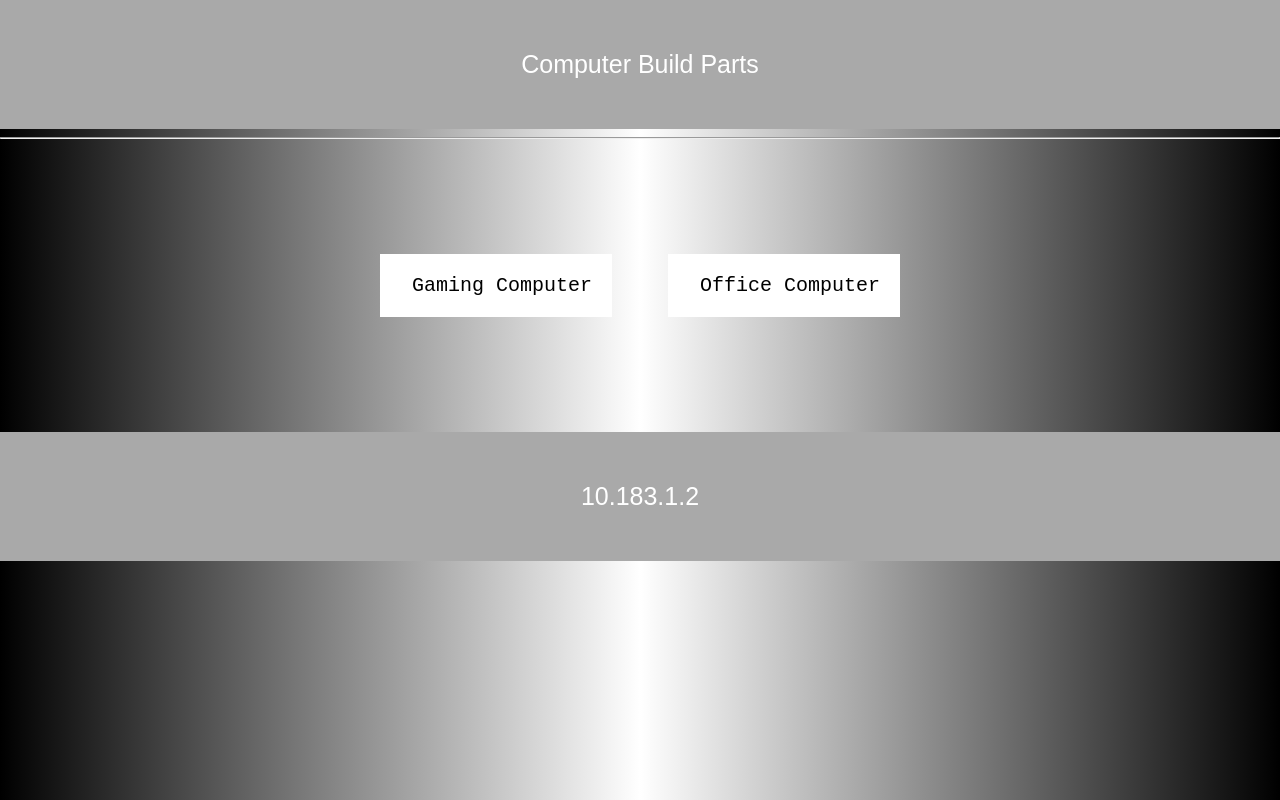
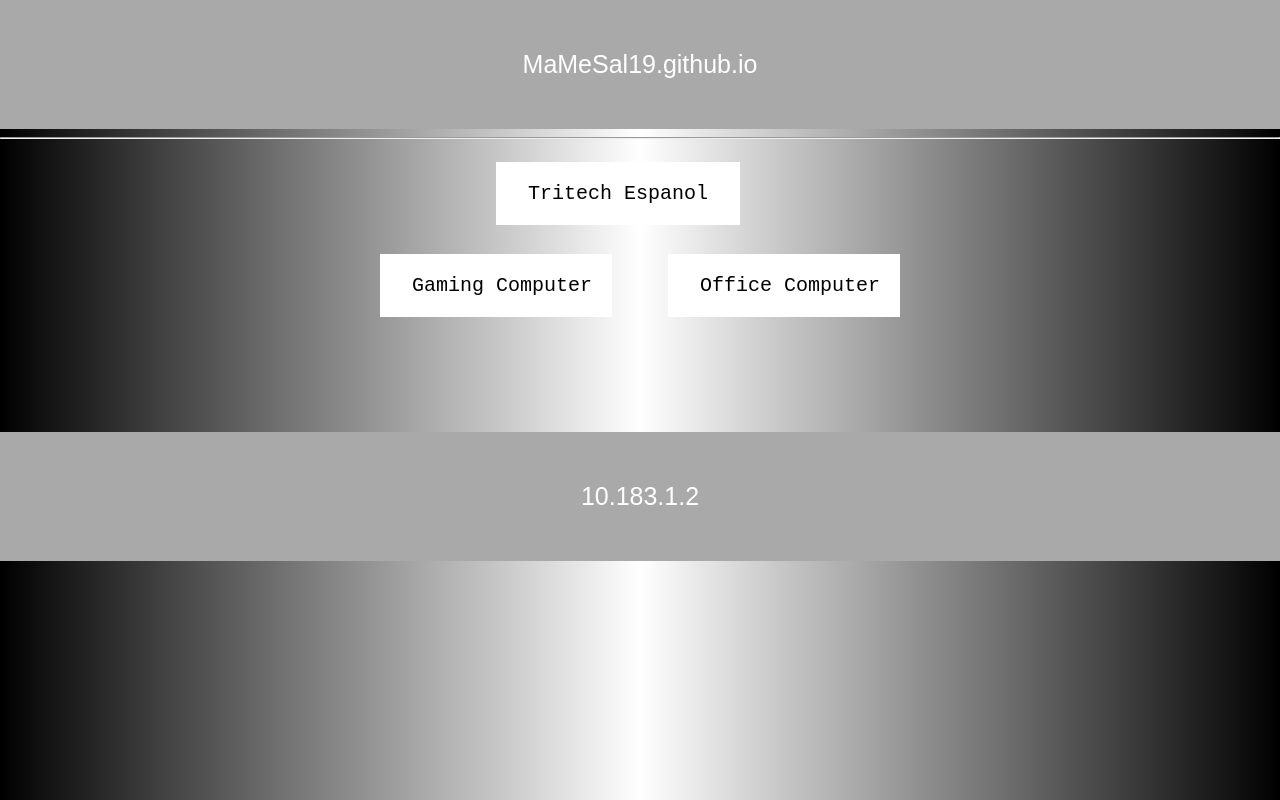
Before and after one commit to MaMeSal19/MaMeSal19.github.io, a plain HTML site: page index.html in a window 1280 px wide. Drawn offline with Linux system fonts and the light colour scheme.

Commit message:
Update index.html

```diff
--- a/index.html
+++ b/index.html
@@ -45,13 +45,13 @@ pre {
 <body>
 	<header>
 	<center>
-	Computer Build Parts
+	MaMeSal19.github.io
 	</center>
 	</header>
 <hr />
 <pre>
 <center>
-
+<a href= "tritechespanol.html"> Tritech Espanol </a>
 
 
 
```
